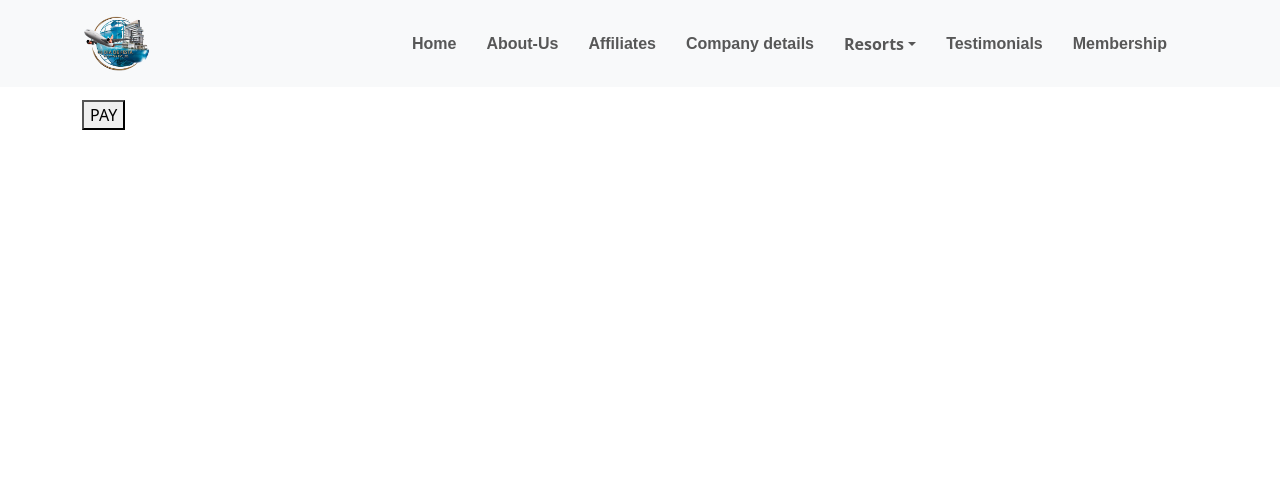
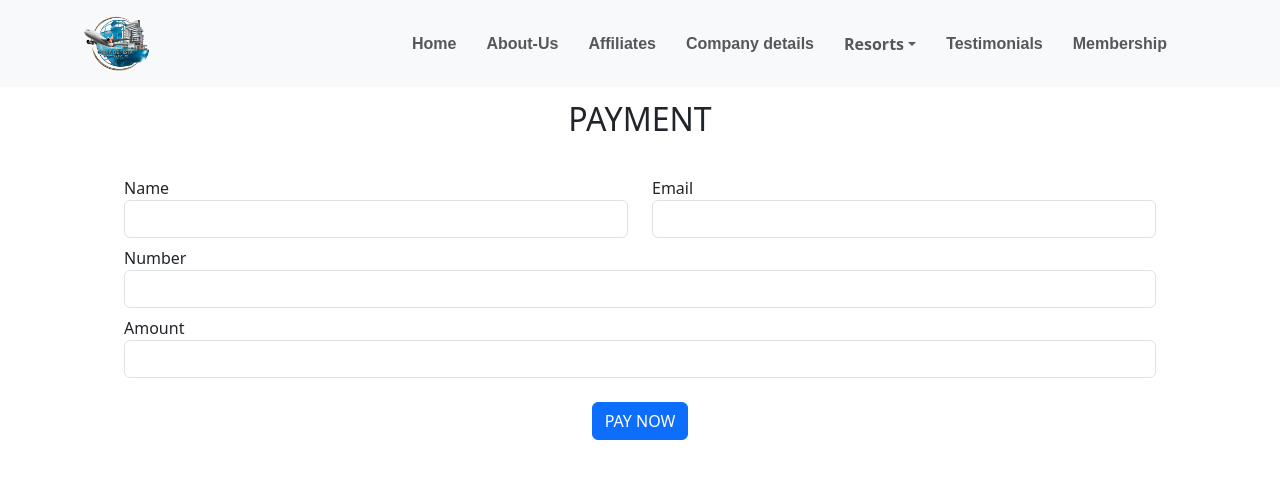
Before and after one commit to SourabhKanolkar/Zeba-website, a React (Vite) app: page /payment-page in a window 1280 px wide. Shown: the top 478 px of the page. Built offline with nearby package versions, Linux system fonts and the light colour scheme.

Commit message:
payment amount by clinet done

```diff
--- a/src/components/Footer.jsx
+++ b/src/components/Footer.jsx
@@ -63,7 +63,7 @@ export default function Footer() {
                   <span className='text-contact'><i className="bi bi-telephone footer-icon"></i>+91 9226055797</span>
                   <span className='text-contact'><i className="bi bi-envelope footer-icon"></i>support@osdiadefestavacation.com</span>
                   <span className='text-contact'><i className="bi bi-envelope footer-icon"></i>reservations<br></br>@osdiadefestavacation.com</span>
-
+                   <Link to='/payment-page'>PAYMENT</Link>
                 </p>
 
                </div>
--- a/src/components/Payment.jsx
+++ b/src/components/Payment.jsx
@@ -1,14 +1,20 @@
 import React from 'react'
 import Navbar from './Navbar'
+import NavA from './NavA'
 import { useState } from 'react'
 
 export default function Payment() {
     const [displayRazorpay, setDisplayRazorpay] = useState(false);
+    const [name,setName]=useState("");
+    const [email,setEmail]=useState("");
+    const [number,setNumber]=useState("");
+    const [amount,setAmount]=useState("");
 
-    const handleCreateOrder = async () => {
+    const handleCreateOrder = async (e) => {
+        e.preventDefault();
         const options = {
             key: 'rzp_live_PuECn9YXAKoa7f', // Replace with your Razorpay API key
-            amount: '15000', // amount in the smallest unit of currency
+            amount: amount * 100, // amount in the smallest unit of currency
             currency: 'INR',
             name: 'OS DIA DE FESTA',
             description: 'Test transaction sourabh',
@@ -18,9 +24,9 @@ export default function Payment() {
                 console.log(response);
             },
             prefill: {
-                name: 'sourabhkanolkar',
-                email: 'sourabhkanolkar17@gmail.com',
-                contact: '7083405130',
+                name: name,
+                email: email,
+                contact: number,
             },
             notes: {
                 address: 'Razorpay Corporate Office',
@@ -28,20 +34,57 @@ export default function Payment() {
             theme: {
                 color: '#61dafb',
             },
+            emi_options: {
+                enabled: true,
+                providers: [
+                  'AXIS',
+                  'HDFC',
+                  'ICICI',
+                  'EARLY_SALARY'
+                ]
+              },
         };
 
         const paymentObject = new window.Razorpay(options);
         paymentObject.open();
+
     };
 
     return (
         <>
-            <Navbar />
+          <NavA />
             <section id='paymentPage-section' style={{marginTop:"100px"}}>
                 <div className="container">
                     <div className="row">
+                        <div className="title-pay-box">
+                            <h2 className='text-center' style={{fontFamily:""}}>PAYMENT</h2>
+                        </div>
                         <div className="col-md-12">
-                            <button onClick={handleCreateOrder}>PAY</button>
+                           <form onSubmit={handleCreateOrder}>
+                            <div className="container">
+                                <div className="row">
+                                    <div className="col-md-6">
+                                        <label htmlFor="name">Name</label>
+                                        <input onChange={(e) => setName(e.target.value)} id='name' type="text" className='form-control' />
+                                    </div>
+                                    <div className="col-md-6">
+                                        <label htmlFor="email">Email</label>
+                                        <input onChange={(e) => setEmail(e.target.value)} type="email" className='form-control' id='email' />
+                                    </div>
+                                    <div className="col-md-12 mt-2">
+                                        <label htmlFor="cnumber">Number</label>
+                                        <input onChange={(e) => setNumber(e.target.value)} type="number"  className='form-control' id='cnumber' />
+                                    </div>
+                                    <div className="col-md-12 mt-2">
+                                        <label htmlFor="amount">Amount</label>
+                                        <input type="number" onChange={(e) => setAmount(e.target.value)} className='form-control' id='amount' />
+                                    </div>
+                                    <div className="col-md-12 mt-4 text-center">
+                                        <button type='submit' className='btn btn-primary'>PAY NOW</button>
+                                    </div>
+                                </div>
+                            </div>
+                           </form>
                         </div>
                     </div>
                 </div>
```
